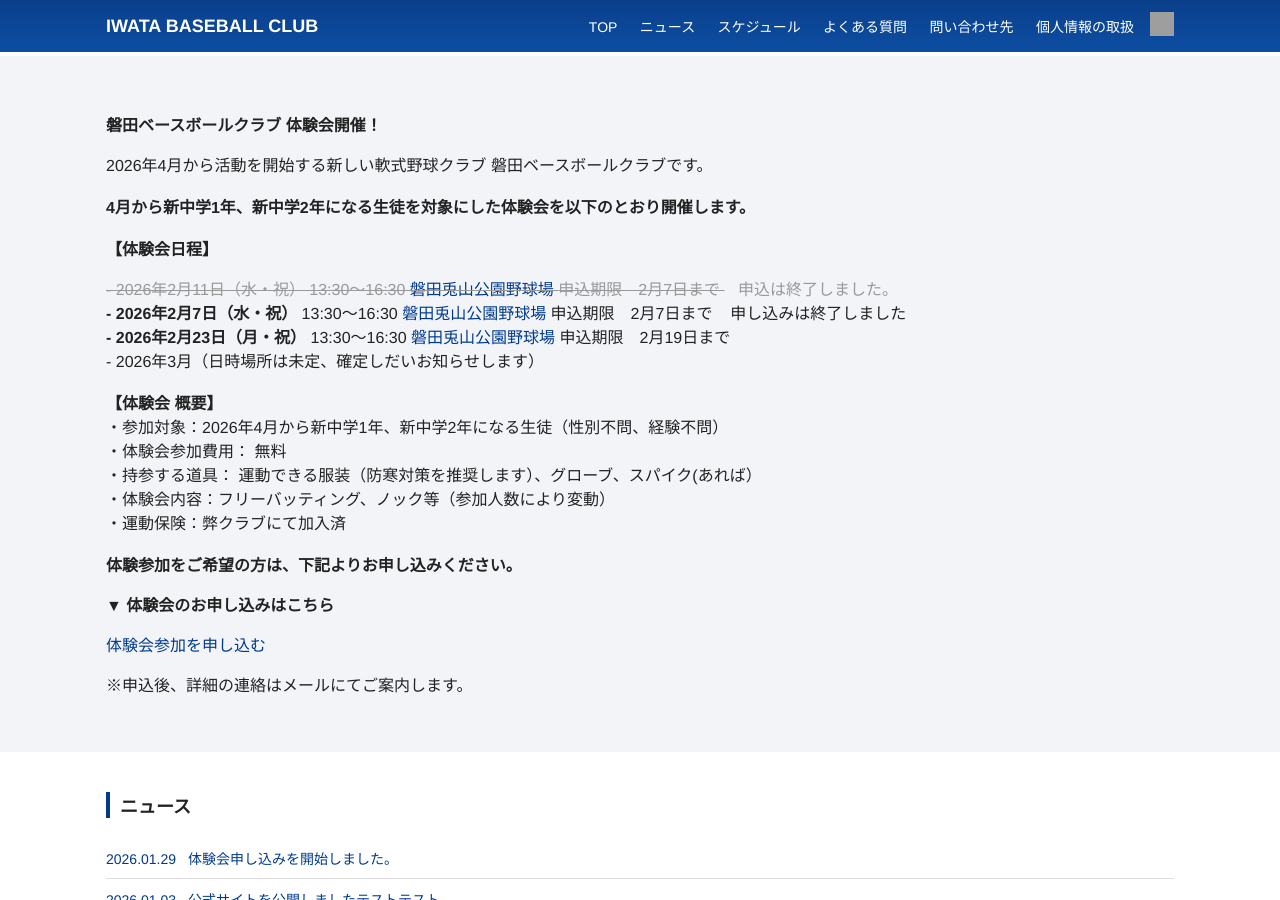
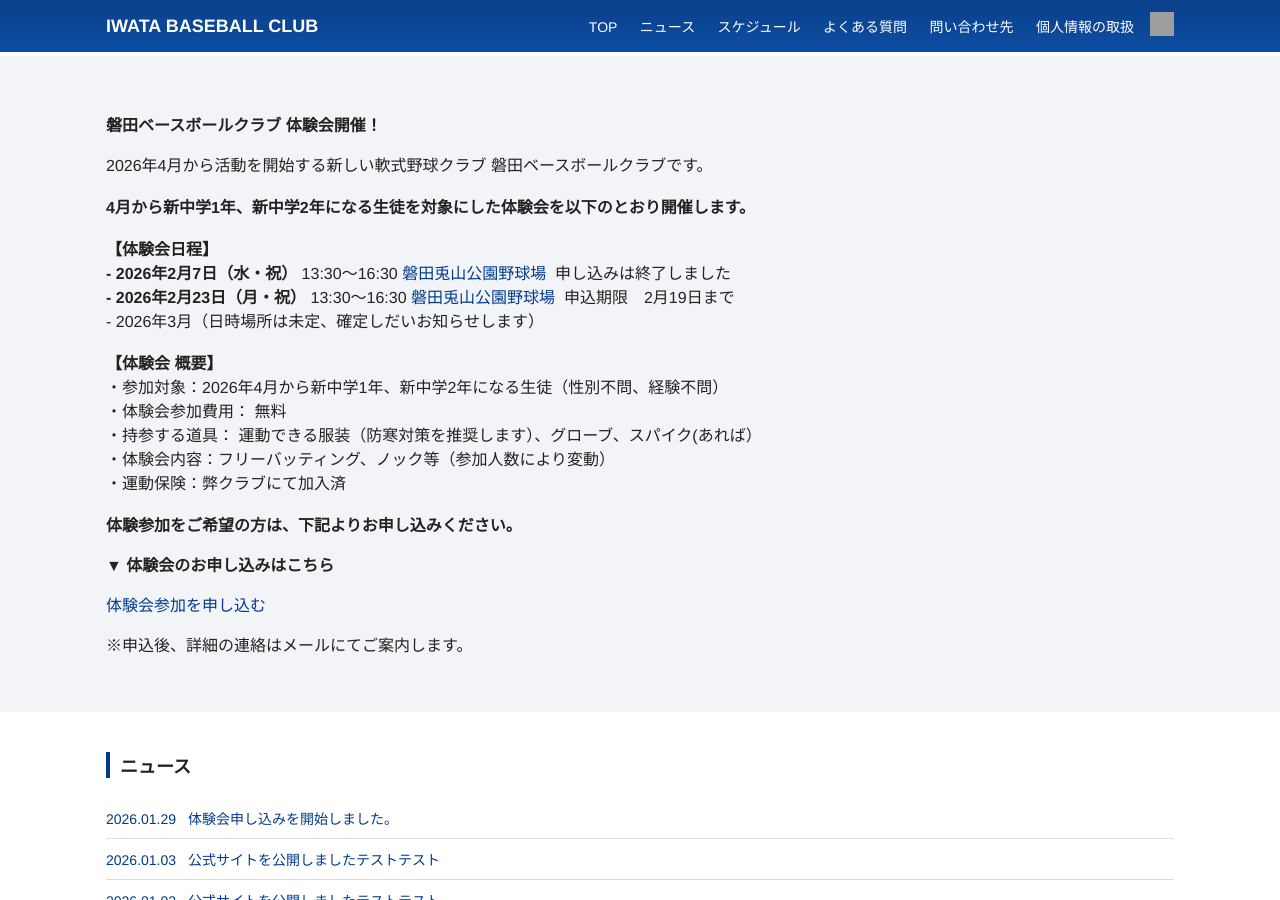
Before and after one commit to moutineigo/baseball, a Jekyll site: the page built from index.md, in a window 1280 px wide and 900 px high. Built offline with Jekyll 4.4.1, drawn with Linux system fonts in a browser that asks for light colours; grey boxes are pictures that could not be loaded.

Commit message:
Update home.html

```diff
--- a/_layouts/home.html
+++ b/_layouts/home.html
@@ -12,31 +12,12 @@ layout: default
   <strong>4月から新中学1年、新中学2年になる生徒を対象にした体験会を以下のとおり開催します。</strong><br><br>
 
   <strong>【体験会日程】</strong><br>
-  <div class="closed">
-   <span class="strike">
-     - 2026年2月11日（水・祝） 13:30〜16:30
-     <a href="https://maps.app.goo.gl/WUMTo3SxXWWpeedWA"
-        target="_blank"
-        rel="noopener">
-       磐田兎山公園野球場
-     </a>
-     申込期限　2月7日まで
-   </span>
-   &nbsp;&nbsp;
-   <span class="closed-text">
-     申込は終了しました。
-   </span>
-  </div>
-
   <strong> - 2026年2月7日（水・祝）</strong> 13:30〜16:30
    <a href="https://maps.app.goo.gl/WUMTo3SxXWWpeedWA"
     target="_blank"
     rel="noopener">
     磐田兎山公園野球場
-   </a>
-  <span class="strike">申込期限　2月7日まで</span>
-  &nbsp;&nbsp;
-  <span class="closed-text">申し込みは終了しました</span><br>
+   </a>&nbsp;申し込みは終了しました<br>
 
   <strong> - 2026年2月23日（月・祝）</strong> 13:30〜16:30
   <a href="https://maps.app.goo.gl/WUMTo3SxXWWpeedWA"
@@ -44,7 +25,7 @@ layout: default
    rel="noopener">
    磐田兎山公園野球場
    </a>
-   申込期限　2月19日まで<br>
+   &nbsp;申込期限　2月19日まで<br>
 
    - 2026年3月（日時場所は未定、確定しだいお知らせします）<br><br>
 
```
